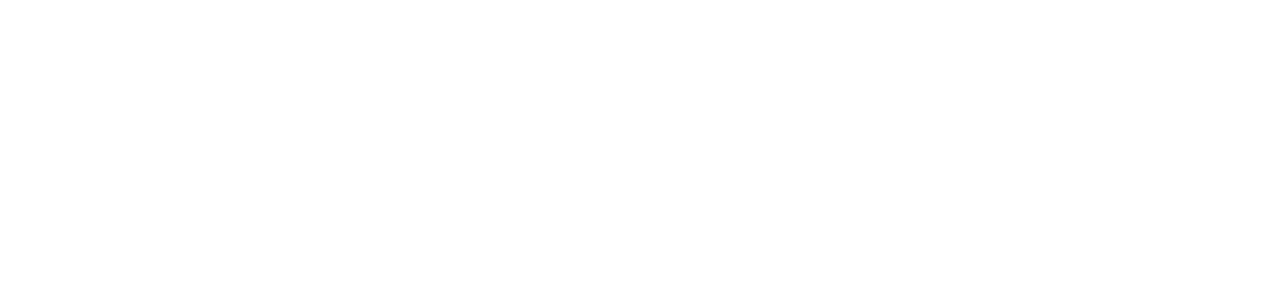
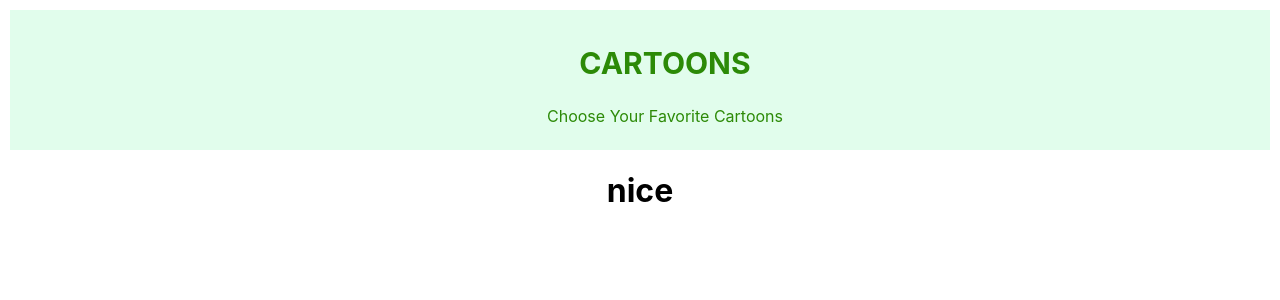
Before and after one commit to Waheedulislam/lucky-one-cartoon, a React (Create React App) app: page / in a window 1280 px wide. Shown: the top 300 px of the page. Built offline with nearby package versions, Linux system fonts and the light colour scheme.

Commit message:
third-commit

```diff
--- a/src/App.js
+++ b/src/App.js
@@ -1,10 +1,12 @@
-import logo from './logo.svg';
 import './App.css';
+import Card from './Card/Card';
+import Header from './Card/Header/Header';
 
 function App() {
   return (
     <div className="App">
-
+      <Header></Header>
+      <Card></Card>
     </div>
   );
 }
--- /dev/null
+++ b/src/Card/Card.js
@@ -0,0 +1,11 @@
+import React from 'react';
+
+const Card = () => {
+    return (
+        <div>
+            <h1>nice</h1>
+        </div>
+    );
+};
+
+export default Card;
--- /dev/null
+++ b/src/Card/Header/Header.css
@@ -0,0 +1,17 @@
+.navbar{
+    background-color: rgb(225, 253, 236);
+    color:rgb(44, 138, 7);
+    padding:10px;
+    margin: 10px;
+    height:120px;
+    padding-left: 60px;
+    text-align: center;
+    font-weight: 100rem;
+    /* display: flex; */
+    /* justify-content: center;
+    align-items: center; */
+}
+.title{
+    font-size: 30px;
+    padding-bottom: 0;
+}
--- /dev/null
+++ b/src/Card/Header/Header.js
@@ -0,0 +1,13 @@
+import React from 'react';
+import './Header.css'
+const Header = () => {
+    return (
+        <nav className='navbar'>
+            <h1 className='title'>CARTOONS</h1>
+            <p>Choose Your Favorite Cartoons</p>
+        </nav>
+
+    );
+};
+
+export default Header;
```
Also changed, not shown: public/fack-daata.json (added, +62 -0 lines), src/Card/Card.css (added), 1 other file (tests, documents, lock files or other folders).
